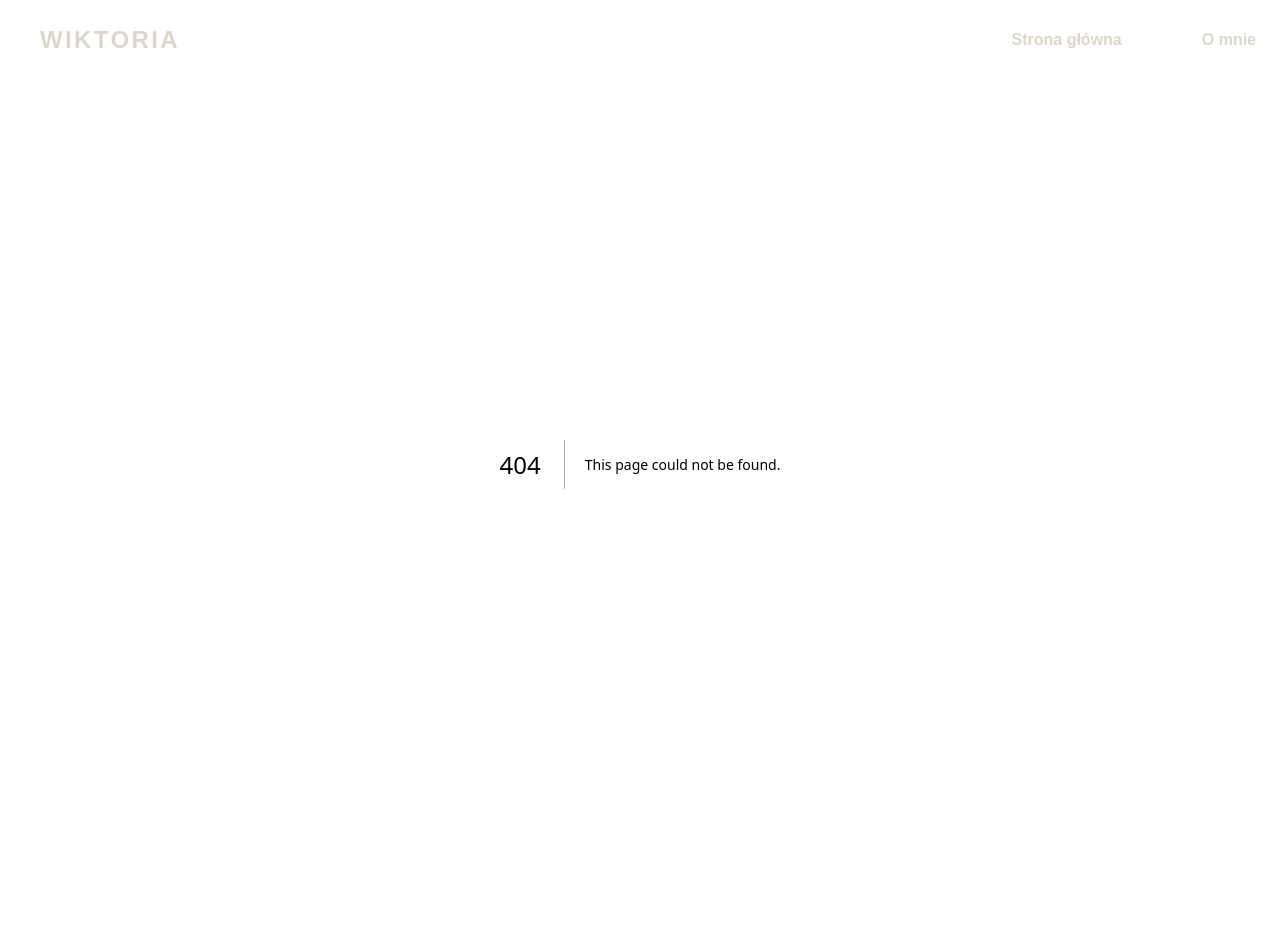
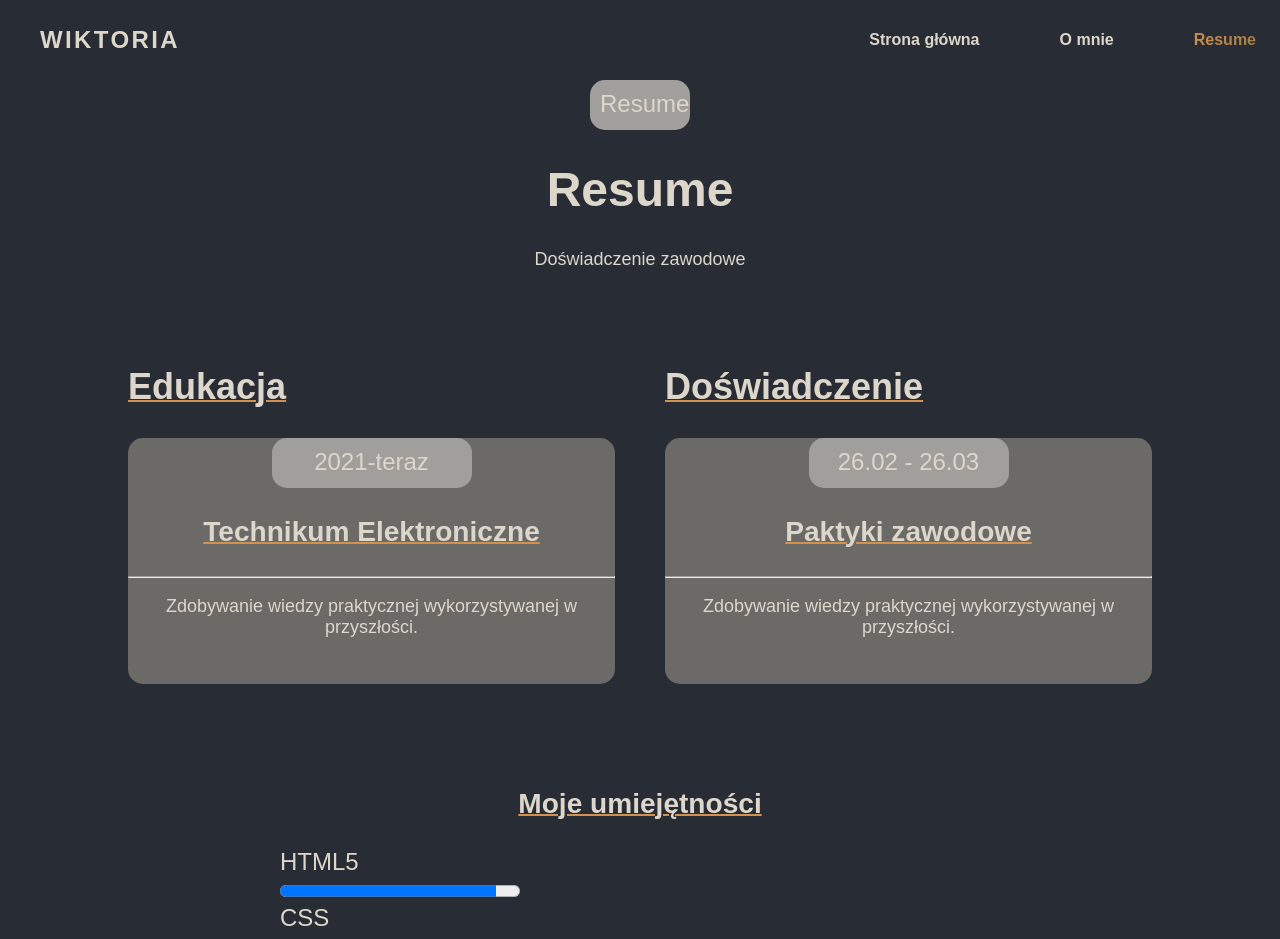
Before and after one commit to WiktoriaOs/cv-web, a Next.js app: page /resume in a window 1280 px wide. Before the commit this address had no page. Shown: the top 939 px of the page. Before the commit the page ends 864 px from the top, so only its background shows below. Built offline with nearby package versions, Linux system fonts and the light colour scheme.

Commit message:
resumePage

```diff
--- /dev/null
+++ b/src/app/resume/page.js
@@ -0,0 +1,83 @@
+import Head from 'next/head';
+import classes from '@/app/resume/page.module.css';
+export default function Resume()  {
+    return (
+      <>
+      <Head>
+          <title>
+            Strona cv
+          </title>
+          <meta
+            name="description"
+            content="Strona cv o front-end developerze. Informacje kontaktowe."
+          />
+          <meta
+            name="keywords"
+            content="Wiktoria Osóbka-cv"
+          />
+          <meta property="og:title" content="CV-WEB" />
+          <meta property="og:url" content="https://cv-web-alpha-woad.vercel.app/" />
+          <meta property="og:image" content="https://cv-web-alpha-woad.vercel.app/1.jpg/"/>
+          <meta property="og:description" content="Strona cv o front-end developerze. Informacje kontaktowe." />
+        </Head>
+      <div className={classes.cta}>
+        Resume
+      </div>
+      <div className={classes.section}>
+        <h1>Resume</h1>
+        <p>Doświadczenie zawodowe</p>
+    </div>
+    <header className={classes.header}>
+      <div className={classes.section}>
+        <h2>Edukacja </h2>
+        <div className={classes.blok}>
+            <div className={classes.ct}>
+                2021-teraz
+            </div>
+            <h3>Technikum Elektroniczne</h3>
+            <hr/>
+            <p>Zdobywanie wiedzy praktycznej wykorzystywanej w przyszłości.</p>
+            <br/>
+        </div>
+      </div>
+
+        <div className={classes.section}>
+        <h2>Doświadczenie </h2>
+        <div className={classes.blok}>
+            <div className={classes.ct}>
+                26.02 - 26.03
+            </div>
+            <h3>Paktyki zawodowe</h3>
+            <hr/>
+            <p>Zdobywanie wiedzy praktycznej wykorzystywanej w przyszłości.</p>
+            <br/>
+        </div>
+        <br/>
+    </div>
+
+    </header>
+    <div className={classes.section}>
+        <h3>Moje umiejętności</h3>
+        <ul>
+            <li>HTML5<br/>
+            <progress max="100" value="90"></progress>
+            </li>
+            <li>CSS<br/>
+            <progress max="100" value="85"></progress>
+            </li>
+            <li>PHP<br/>
+            <progress max="100" value="75"></progress>
+            </li>
+            <li>JAVASCRIPT<br/>
+            <progress max="100" value="80"></progress>
+            </li>
+            <li>NEXT.JS<br/>
+            <progress max="100" value="60"></progress>
+            </li>
+        </ul>
+        <br/>
+    </div>
+
+        </>
+        )
+    }
--- /dev/null
+++ b/src/app/resume/page.module.css
@@ -0,0 +1,155 @@
+.header {
+    display:inline;
+    justify-content: space-between;
+    /*align-items: center;*/
+    gap: 50px;
+    max-width: 100%;
+  }
+
+  @media (min-width: 768px) {
+    .header {
+      padding: 2rem 10%;
+    }
+  }
+  @media only screen and (max-width: 320px) {
+    .header{
+      display: inline;
+
+    }
+
+  }
+  /* Extra small devices (phones, 600px and down) */
+@media only screen and (max-width: 600px) {
+  .header{
+    display: inline;
+
+  }
+
+
+}
+/* Small devices (portrait tablets and large phones, 600px and up) */
+@media only screen and (min-width: 600px) {
+  .header{
+    display: inline;
+  }
+
+}
+
+/* Medium devices (landscape tablets, 768px and up) */
+@media only screen and (min-width: 768px) {
+  .header{
+    display: inline;
+  }
+
+}
+
+/* Large devices (laptops/desktops, 992px and up) */
+@media only screen and (min-width: 992px) {
+  .header{
+    display: flex;
+  }
+
+
+}
+
+/* Extra large devices (large laptops and desktops, 1200px and up) */
+@media only screen and (min-width: 1200px) {
+  .header{
+    display: flex;
+  }
+
+
+}
+
+  .section {
+
+    color: #ddd6cb;
+    font-size: 1.5rem;
+    max-width: 50rem;
+    width: 90%;
+    margin: 1rem auto;
+    text-align: center;
+
+
+  }
+  .section h2{
+    text-align: left;
+    text-decoration: underline 2px #d3914f;
+  }
+  .section h3{
+
+    text-decoration: underline 2px #d3914f;
+  }
+
+  .section p
+  {
+    font-size: 0.75em;
+  }
+  .section li{
+    list-style: none;
+    text-align: left;
+  }
+  .main{
+
+    display: flex;
+    flex-direction: column;
+    color: #ddd6cb;
+    font-size: 1.5rem;
+    max-width: 50rem;
+    width: 90%;
+    margin: 2rem auto;
+    text-align: center;
+    height: 700px;
+
+  }
+  .blok{
+    background-color: #6b6a67;
+    border-radius: 15px;;
+  }
+  .ct{
+    color: #ddd6cb;
+    font-size: 1.5rem;
+    max-width: 50rem;
+    width: 90%;
+    margin: 1rem auto;
+    text-align: center;
+    background-color: #a19f9b;
+    border-radius: 15px;
+    width: 200px;
+    height: 50px;
+   padding: 10px;
+  }
+  .left{
+    float:left;
+  }
+  .center{
+    font-size: 1.5rem;
+    text-align: justify;
+    /*height: 90%;
+    width: 700px;*/
+  }
+  .center p{
+    font-size: 1rem;
+  }
+  .img{
+    width: 100%;
+    height: 100%;
+    border-radius: 25px;
+    max-width: 500px;
+    max-height: 680px;
+    /*min-height: 650px;
+    min-width: 450px;*/
+  }
+  .cta{
+    color: #ddd6cb;
+    font-size: 1.5rem;
+    max-width: 50rem;
+    width: 90%;
+    margin: 1rem auto;
+    text-align: center;
+    background-color: #a19f9b;
+    border-radius: 15px;
+    width: 100px;
+    height: 50px;
+   padding: 10px;
+  }
--- a/src/components/main-header.js
+++ b/src/components/main-header.js
@@ -23,6 +23,10 @@ export default function MainHeader (){
         <NavLink href='/about' className={isOpen === false ? classes.navlink : classes.navlink + ' ' + classes.active} onClick={openMenu}>
             O mnie</NavLink>
         </li>
+        <li className={classes.navitem}>
+        <NavLink href='/resume' className={isOpen === false ? classes.navlink : classes.navlink + ' ' + classes.active} onClick={openMenu}>
+            Resume</NavLink>
+        </li>
     </ul>
         <button className={isOpen === false ? classes.hamburger : classes.hamburger + ' ' + classes.active} onClick={openMenu}>
                     <span className={classes.bar}></span>
--- a/src/components/main-header.module.css
+++ b/src/components/main-header.module.css
@@ -5,11 +5,6 @@
   padding: 2rem 1rem;
 }
 
-/*@media (min-width: 768px) {
-  .header {
-    padding: 2rem 10%;
-  }
-}*/
 .nav ul {
   list-style: none;
   margin: 0;
```
